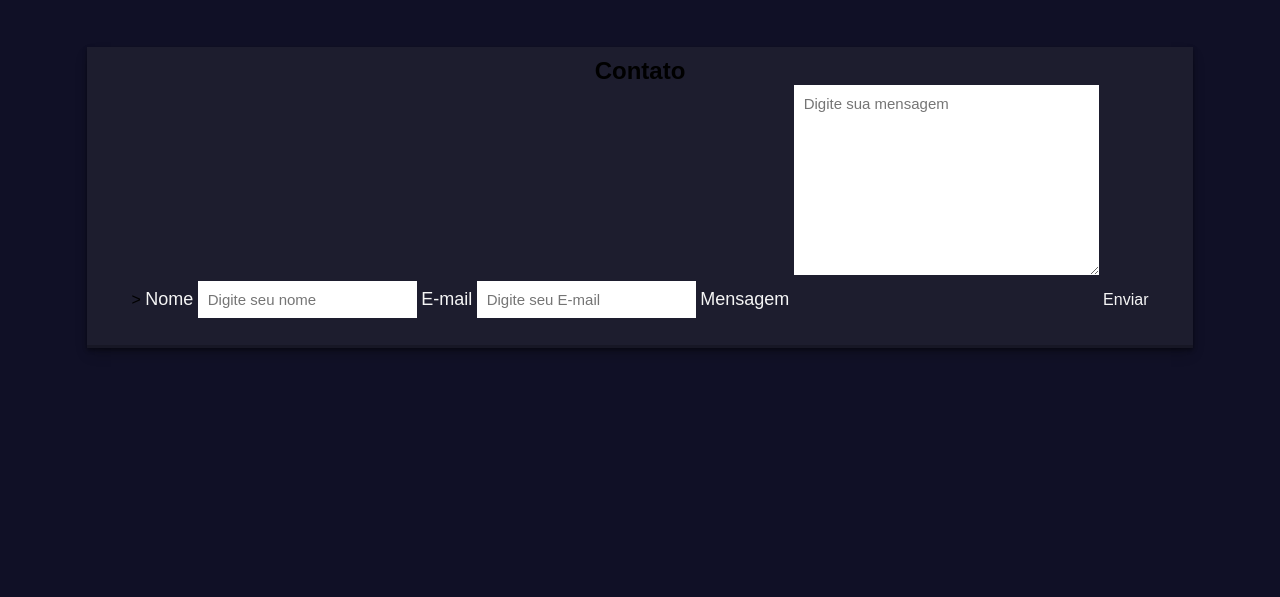
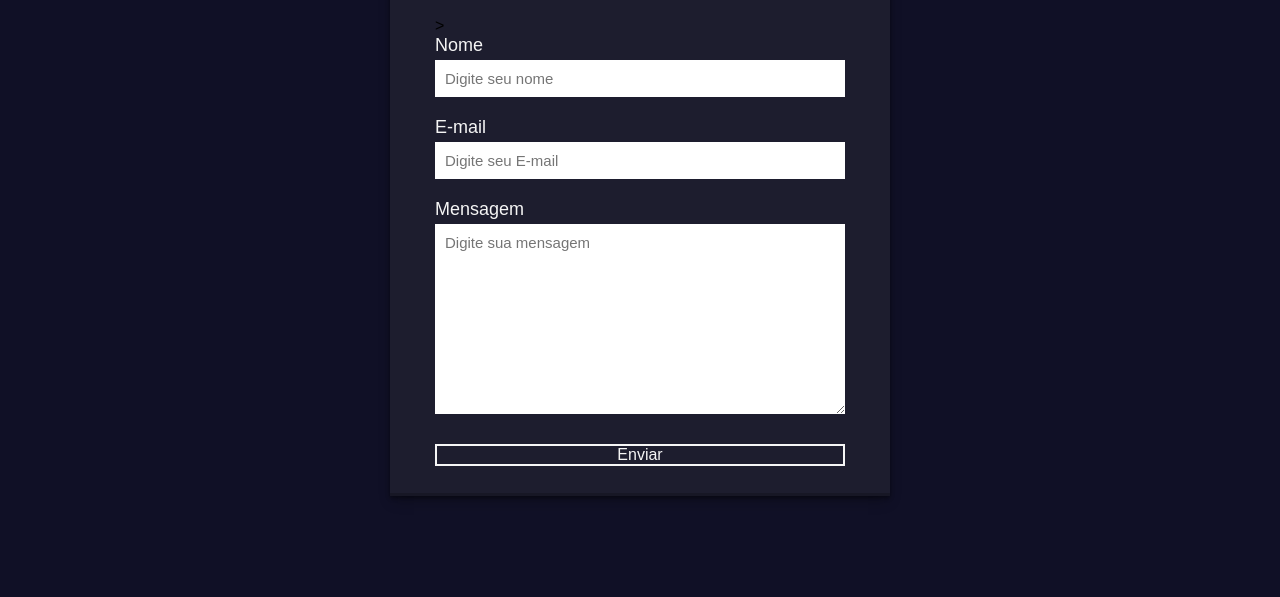
Before and after one commit to GisleneAparecida/WEB-, a plain HTML site: page DIWEBII-R-GISLENE/Aula 13 Envio de formulario para contato/index.html in a window 1280 px wide. Shown: the part 203-800 px from the top of the page. Drawn offline with Linux system fonts and the light colour scheme.

Commit message:
Add files via upload

```diff
--- a/DIWEBII-R-GISLENE/Aula 13 Envio de formulario para contato/index.html
+++ b/DIWEBII-R-GISLENE/Aula 13 Envio de formulario para contato/index.html
@@ -1,5 +1,5 @@
 <!DOCTYPE html>
-<html lang="en">
+<html lang="en-br">
 <head>
     <meta charset="UTF-8">
     <meta name="viewport" content="width=device-width, initial-scale=1.0">
@@ -22,9 +22,9 @@
 
         <button type="submit">Enviar</button>
 
-<input type="hidden" name="accesskey" value="sf_b1l7me668l1dc8i84n5a2ecj">
+<input type="hidden" name="accessKey" value="sf_b1l7me668l1dc8i84n5a2ecj">
 
-<input type="hidden" name="directio" value="http://127.0.0.1:5500/Aula%2012%20-%20javascrit%20-%20Valida%C3%A7%C3%A3o/Aula%2013%20Envio%20de%20formulario%20para%20contato/index.html">
+<input type="hidden" name="directTo" value="http://127.0.0.1:5500/Aula%2012%20-%20javascrit%20-%20Valida%C3%A7%C3%A3o/Aula%2013%20Envio%20de%20formulario%20para%20contato/obrigado.html">
 
     </form>
     </section>
--- a/DIWEBII-R-GISLENE/Aula 13 Envio de formulario para contato/style.css
+++ b/DIWEBII-R-GISLENE/Aula 13 Envio de formulario para contato/style.css
@@ -21,19 +21,19 @@ section{
     flex-direction: column;
     padding: 10px 45px;
     background: #1d1d2e;
-    width: 500´px;
+    width: 500px;
     box-shadow: rgba(0, 0, 0, 0.4) 0px 2px 4px, rgba(0, 0, 0, 0.3) 0px 7px 13px -3px, rgba(0, 0, 0, 0.2) 0px -3px 0px inset;;
 
 }
 
-select h2{
+section h2{
     color: #f5f5f5;
     font-size: 2.5rem;
     margin: 2rem;
 
 }
 
-select form{
+section form{
     display: flex;
     flex-direction: column;
     width: 100%;
@@ -48,7 +48,7 @@ select form{
 
  form input{
     padding: 10px;
-    outline: name;
+    outline: none;
     border: 0;
     margin-bottom: 20px;
     font-size: 15px;
@@ -80,7 +80,7 @@ select form{
     cursor: pointer;
     font-size: 16px;
     background: transparent;
-    border: 2px;
+    border: 2px solid#f5f5f5;
     transition: all 1s;
     margin-bottom: 20px;
 
```
